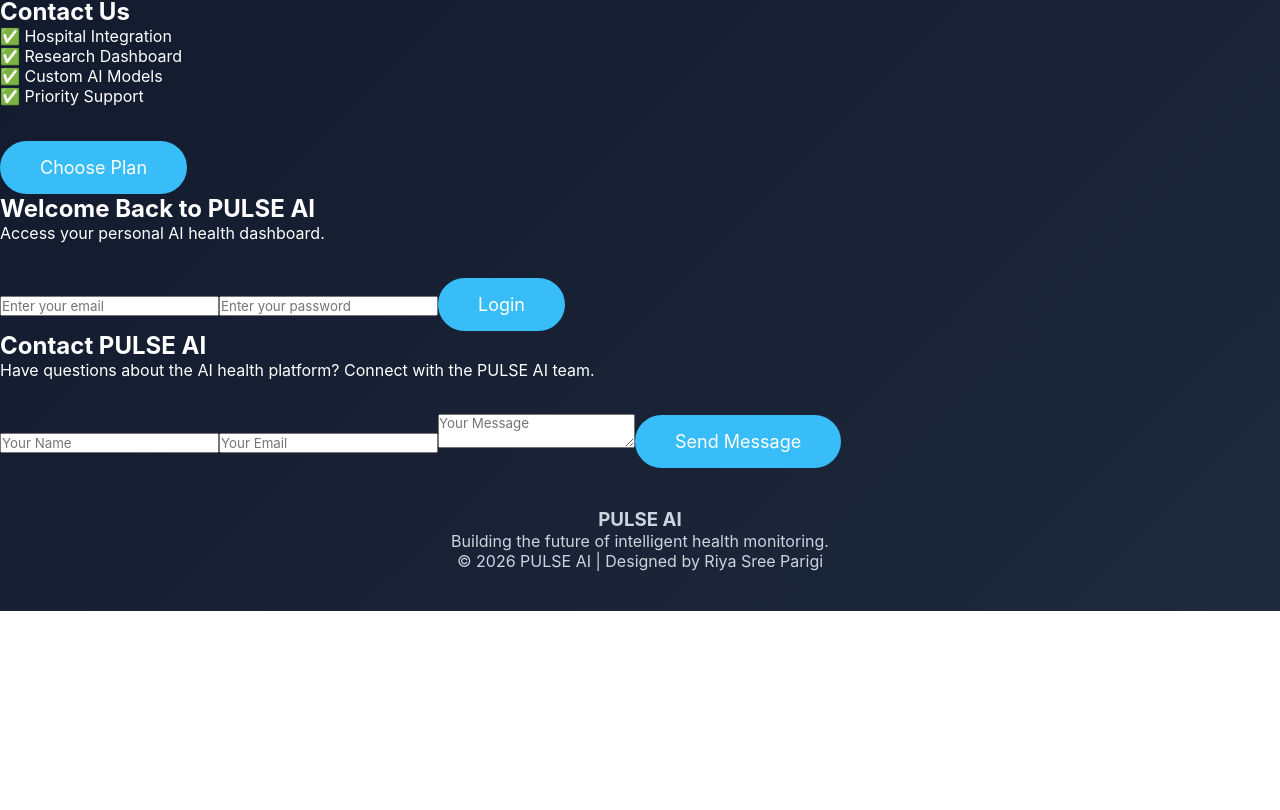
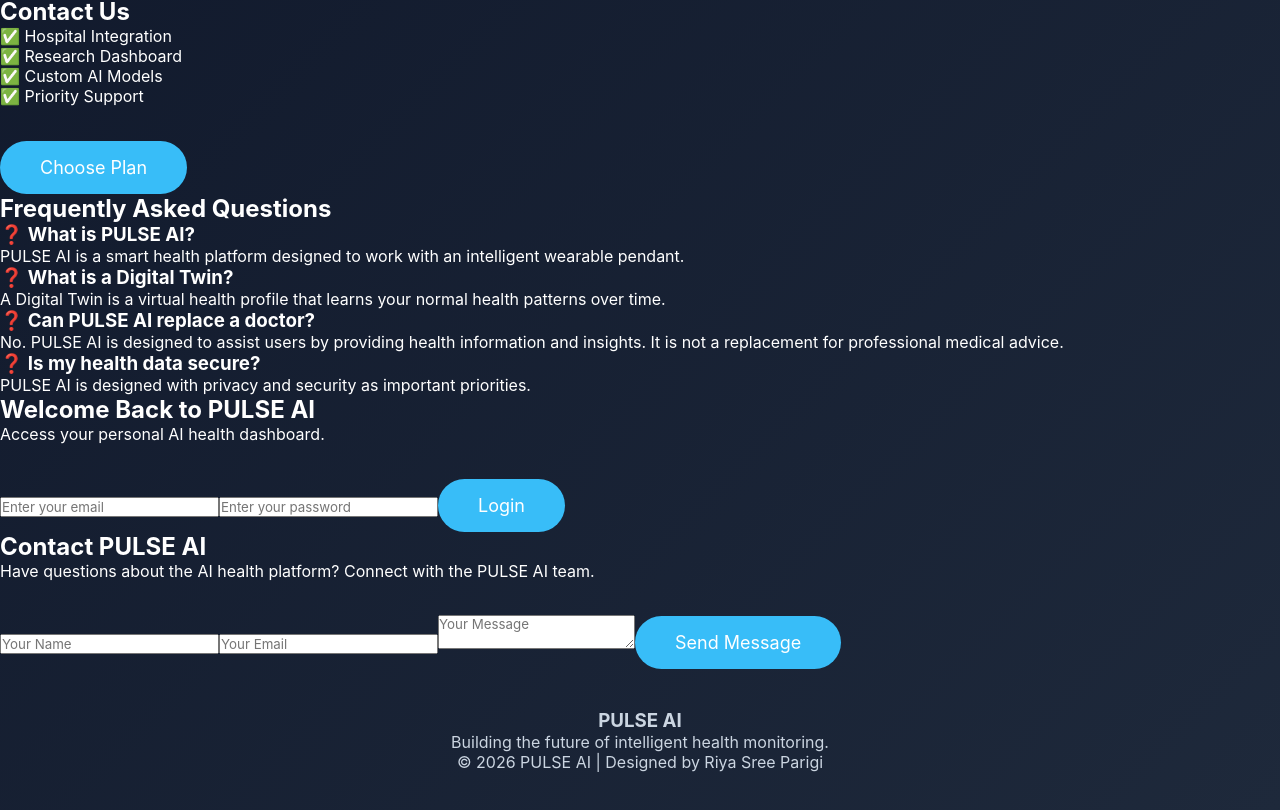
Before and after one commit to RiyaSreeParigi/pulse-ai, a React (Vite) app: page / in a window 1280 px wide. Shown: the part 2980-3790 px from the top of the page. Before the commit the page ends 3591 px from the top, so only its background shows below. Built offline with nearby package versions, Linux system fonts and the light colour scheme.

Commit message:
Update App.jsx

```diff
--- a/src/App.jsx
+++ b/src/App.jsx
@@ -10,6 +10,7 @@ import Notifications from "./components/Notifications";
 import AIAssistant from "./components/AIAssistant";
 import Profile from "./components/Profile";
 import Pricing from "./components/Pricing";
+import FAQ from "./components/FAQ";
 import Login from "./components/Login";
 import Contact from "./components/Contact";
 import Footer from "./components/Footer";
@@ -44,6 +45,8 @@ function App() {
 
       <Pricing />
 
+      <FAQ />
+
       <Login />
 
       <Contact />
```
